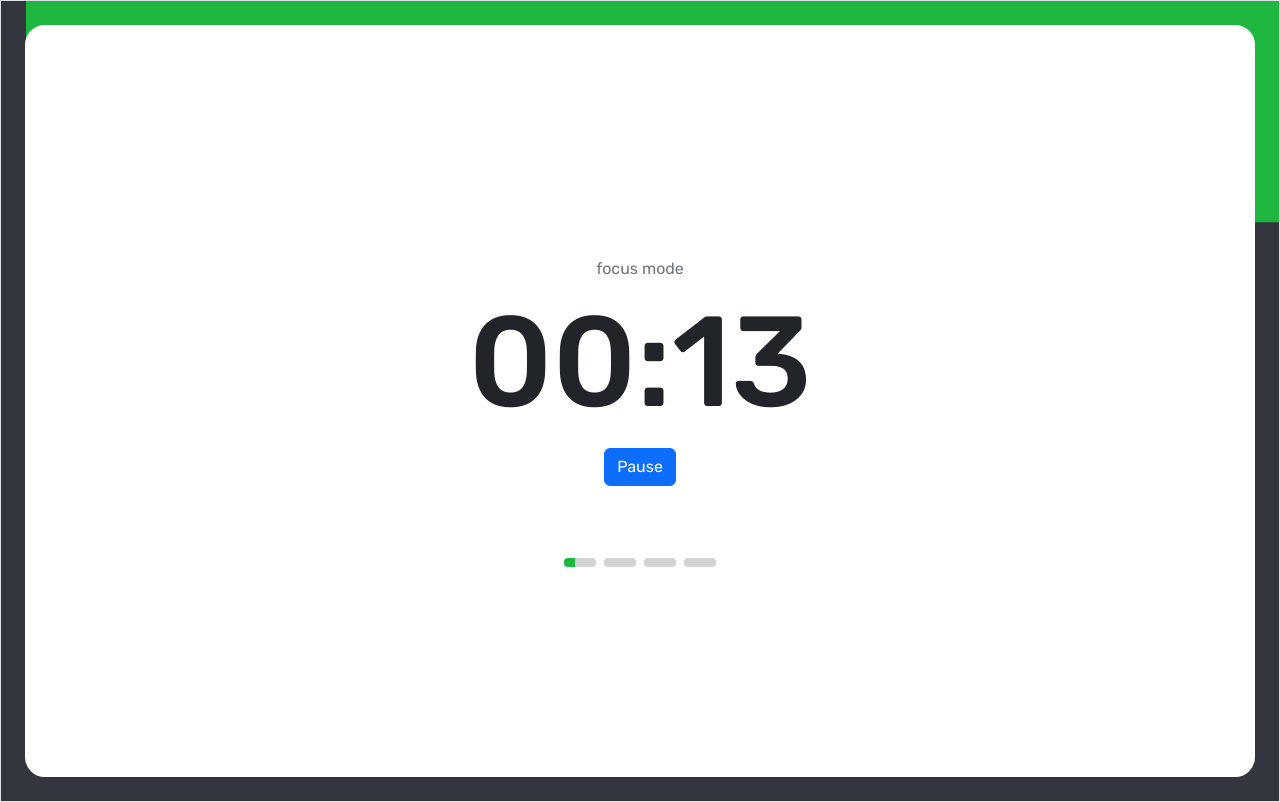
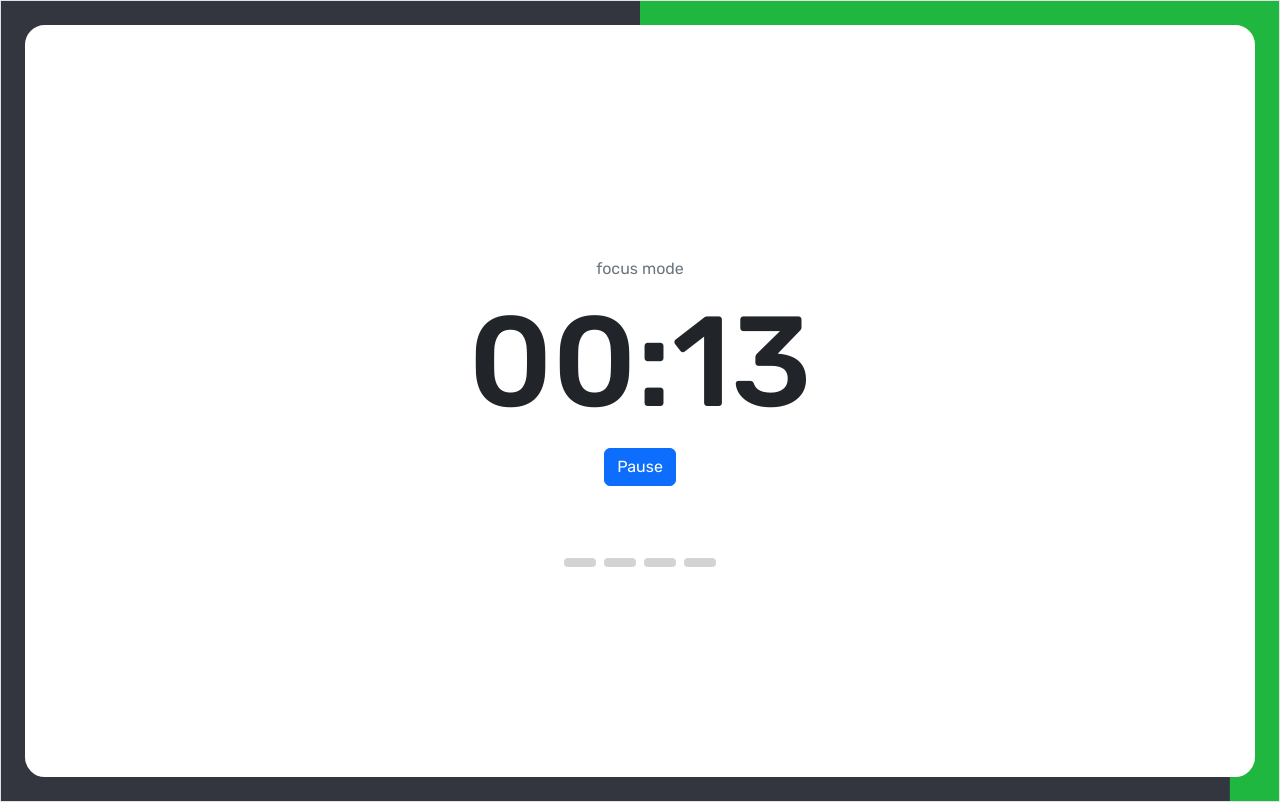
Before and after one commit to sunnyxtian/timer-app, a React (Create React App) app in the folder timer-app-react/: page / in a window 1280 px wide. Built offline with nearby package versions, Linux system fonts and the light colour scheme.

Commit message:
Fixed some bar issues

```diff
--- a/timer-app-react/src/components/ProgressBar.js
+++ b/timer-app-react/src/components/ProgressBar.js
@@ -25,18 +25,18 @@ const ProgressBar = ({ progress }) => {
   const { width, height } = dimensions;
   const radius = 20;
   const perimeter = 2 * (width + height - 2 * radius) + (2 * Math.PI * radius);
+  const startOffset = width / 2;
 
   return (
     <div ref={containerRef} className="progress-bar-container">
       <svg className="progress-bar" viewBox={`0 0 ${width} ${height}`}>
         <path
-          d={`M ${radius + 5},0 H ${width - radius} A ${radius},${radius} 0 0 1 ${width},
-          ${radius} V ${height - radius} A ${radius},${radius} 0 0 1 ${width - radius},
-          ${height} H ${radius} A ${radius},${radius} 0 0 1 0,${height - radius} V ${radius}
-          A ${radius},${radius} 0 0 1 ${radius},0 Z`}
+          d={`M ${startOffset},0 H ${width - radius} A ${radius},${radius} 0 0 1 ${width},${radius} V ${height - radius} A ${radius},${radius} 0 0 1 ${width - radius},${height} H ${radius} A ${radius},${radius} 0 0 1 0,${height - radius} V ${radius} A ${radius},${radius} 0 0 1 ${radius},0 Z`}
           fill="none"
+          stroke="black"
+          strokeWidth="80"
           strokeDasharray={perimeter}
-          strokeDashoffset={perimeter - (perimeter * progress / 100) + 5}
+          strokeDashoffset={perimeter - (perimeter * progress / 100)}
         />
       </svg>
     </div>
--- a/timer-app-react/src/components/Timer.js
+++ b/timer-app-react/src/components/Timer.js
@@ -8,9 +8,10 @@ import '../components-styling/Timer.css';
 const Timer = (props) => {
   /** TO DO: destructure props for easier readability */
 
-    // Define the initial duration in seconds
-    const INITIAL_DURATION = props.isFocusState ? props.focusLengthMins * 60 :
-        props.breakLengthMins * 60;
+    // Define the initial duration using state so it can be updated dynamically
+    const [initialDuration, setInitialDuration] = useState(
+        props.isFocusState ? props.focusLengthMins * 60 : props.breakLengthMins * 60
+    );
 
     const focusOrBreakMode = props.isFocusState ? "focus" : "break";
 
@@ -35,30 +36,28 @@ const Timer = (props) => {
 
     // Define refs and state variables
     const Ref = useRef(null);
-    const [timer, setTimer] = useState(formatTime(INITIAL_DURATION));
-    const [remainingTime, setRemainingTime] = useState(INITIAL_DURATION);
+    const [timer, setTimer] = useState(formatTime(initialDuration));
+    const [remainingTime, setRemainingTime] = useState(initialDuration);
     const [isPaused, setIsPaused] = useState(false);
     const [progress, setProgress] = useState(0);
 
     /**
      * Updates the timer state value every second
      */
-    // Modify the updateTimer function to update progress
     const updateTimer = () => {
       setRemainingTime((prevTime) => {
           if (prevTime > 0) {
               const newTime = prevTime - 1;
-              // Calculate progress percentage
-              const newProgress = ((INITIAL_DURATION - newTime) / INITIAL_DURATION) * 100;
+              const newProgress = ((initialDuration - newTime) / initialDuration) * 100;
               setProgress(newProgress);
               return newTime;
           } else {
               clearInterval(Ref.current);
+              setProgress(0);
               return 0; // Ensure time doesn't go negative
           }
       });
-  };
-
+    };
 
     /**
      * Starts the timer
@@ -75,10 +74,9 @@ const Timer = (props) => {
      */
     const handleSwitchState = () => {
       setTimeout(() => {
-        console.log(props.isFocusState); // this outputs the correct state
           const newState = !props.isFocusState; // Switch state
           props.toggleFocusState(newState); // Toggle the focus state
-          // Use Effect is handling the state change
+          setInitialDuration(newState ? props.focusLengthMins * 60 : props.breakLengthMins * 60);
       }, 3000); // 3 second delay before switching state
     };
 
@@ -91,7 +89,6 @@ const Timer = (props) => {
         }
         const newDuration = props.isFocusState ? props.focusLengthMins * 60 : props.breakLengthMins * 60;
         setRemainingTime(newDuration);
-        // setTimer(formatTime(newDuration)); Not necessary since this function runs when remaining time changes
         startTimer();
         setIsPaused(false);
     };
@@ -116,7 +113,7 @@ const Timer = (props) => {
         }
     };
 
-    // We use useEffect to start the timer when the component mounts
+    // Start the timer when the component mounts
     useEffect(() => {
         startTimer();
         return () => clearInterval(Ref.current); // Cleanup interval on unmount
@@ -131,18 +128,14 @@ const Timer = (props) => {
         }
     }, [remainingTime]);
 
+    // Update the initial duration and remaining time when the focus state changes
     useEffect(() => {
-        if (props.isFocusState) { // increment interval if new state is focus session
-          props.incrementInterval(props.currentInterval + 1);
-        }
-
-        // This will run after props.isFocusState has changed
         const newDuration = props.isFocusState ? props.focusLengthMins * 60 : props.breakLengthMins * 60;
-
-        setRemainingTime(newDuration);
+        setInitialDuration(newDuration); // Update the initial duration in state
+        setRemainingTime(newDuration); // Update the remaining time
         setTimer(formatTime(newDuration));
         startTimer();
-    }, [props.isFocusState]); // Dependency array ensures this runs after isFocusState changes
+    }, [props.isFocusState, props.focusLengthMins, props.breakLengthMins]); // Dependencies ensure correct updates
 
     return (
       <div className="border">
@@ -159,7 +152,7 @@ const Timer = (props) => {
           </div>
           <div className="entire-interval-indicator">
             <IntervalIndicator
-              totalMins={INITIAL_DURATION}
+              totalMins={initialDuration}
               remainingTime={remainingTime}
               totalIntervals={props.totalIntervals}
               currentInterval={props.currentInterval}
```
Also changed, not shown: 1 other file (tests, documents, lock files or other folders).
